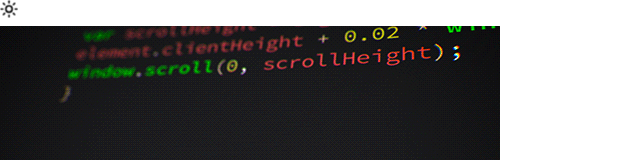
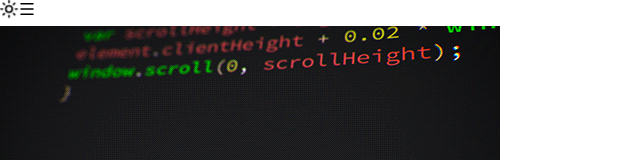
Before and after one commit to kimalfredmolina/KimAlfred-Portfolio, a React (Vite) app: page / in a window 1280 px wide. Shown: the top 160 px of the page, without its empty margins (0-640 px from the left). Built offline with nearby package versions, Linux system fonts and the light colour scheme.

Commit message:
Added new button for Option of pages

```diff
--- a/src/components/AboutPage.jsx
+++ b/src/components/AboutPage.jsx
@@ -32,7 +32,7 @@ const AboutPage = ({ isDark }) => {
 
   return (
     <div
-      className={`transition-colors duration-500 ${
+      id="about" className={`transition-colors duration-500 ${
         isDark ? 'bg-[#1e293b]' : 'bg-gray-50'
       }`}
     >
--- a/src/components/ProfilePage.jsx
+++ b/src/components/ProfilePage.jsx
@@ -4,10 +4,12 @@ import { Github, Linkedin, Mail, Moon, Sun, Download } from 'lucide-react';
 import Profile from '../assets/kim2.jpg'
 import BannerGif from '../assets/code.gif'
 import cv from '../assets/Kim Alfred Molina - Resume.pdf';
+import BurgerMenu from '../constants/BurgerMenu'
 
 export default function ProfileCard({ isDark, setIsDark }) {
 
   const [copied, setCopied] = useState(false);
+  const [menuOpen, setMenuOpen] = useState(false);
   const email = "kimalfredmolina1224@gmail.com";
 
   const handleCopyEmail = async () => {
@@ -15,6 +17,15 @@ export default function ProfileCard({ isDark, setIsDark }) {
     setCopied(true);
 
     setTimeout(() => setCopied(false), 2000);
+  };
+
+  // Function to scroll to specific section
+  const scrollToSection = (sectionId) => {
+    const element = document.getElementById(sectionId);
+    if (element) {
+      element.scrollIntoView({ behavior: 'smooth', block: 'start' });
+      setMenuOpen(false);
+    }
   };
 
   const containerVariants = {
@@ -41,24 +52,17 @@ export default function ProfileCard({ isDark, setIsDark }) {
     <div className={`transition-colors duration-500 ${
       isDark ? 'bg-[#1e293b]' : 'bg-gray-50'
     }`}>
-      {/* Toggle Button - Fixed Position */}
-      <motion.button
-        initial={{ opacity: 0 }}
-        animate={{ opacity: 1 }}
-        transition={{ delay: 1 }}
-        whileHover={{ scale: 1.05 }}
-        whileTap={{ scale: 0.95 }}
-        onClick={() => setIsDark(!isDark)}
-        className={`fixed top-6 right-6 p-2.5 rounded-full transition-all duration-300 z-50 ${
-          isDark
-            ? 'bg-[#475569] text-yellow-400 hover:bg-[#64748b]'
-            : 'bg-gray-200 text-gray-700 hover:bg-gray-300'
-        }`}
-      >
-        {isDark ? <Sun size={18} /> : <Moon size={18} />}
-      </motion.button>
+
+      <BurgerMenu
+        isDark={isDark}
+        setIsDark={setIsDark}
+        menuOpen={menuOpen}
+        setMenuOpen={setMenuOpen}
+        scrollToSection={scrollToSection}
+      />
 
       <motion.div
+        id="profile"
         variants={containerVariants}
         initial="hidden"
         animate="visible"
--- a/src/components/SkillsPage.jsx
+++ b/src/components/SkillsPage.jsx
@@ -72,7 +72,7 @@ const SkillsPage = ({ isDark }) => {
 
   return (
     <div
-      className={`transition-colors duration-500 min-h-screen ${
+      id="skills" className={`transition-colors duration-500 min-h-screen ${
         isDark ? 'bg-[#1e293b]' : 'bg-gray-50'
       }`}
     >
--- /dev/null
+++ b/src/constants/BurgerMenu.jsx
@@ -0,0 +1,127 @@
+import { motion, AnimatePresence } from 'framer-motion'
+import { Home, Award, Menu, X, User, Moon, Sun } from 'lucide-react'
+
+export default function BurgerMenu({
+  isDark,
+  setIsDark,
+  menuOpen,
+  setMenuOpen,
+  scrollToSection
+}) {
+
+  /* Container animation */
+  const menuContainer = {
+    hidden: {
+      opacity: 0,
+      y: -10
+    },
+    visible: {
+      opacity: 1,
+      y: 0,
+      transition: {
+        type: 'spring',
+        stiffness: 120,
+        damping: 14,
+        staggerChildren: 0.08
+      }
+    },
+    exit: {
+      opacity: 0,
+      y: -10,
+      transition: { duration: 0.2 }
+    }
+  }
+
+  /* Button animation */
+  const menuItem = {
+    hidden: {
+      opacity: 0,
+      y: -8,
+      scale: 0.9
+    },
+    visible: {
+      opacity: 1,
+      y: 0,
+      scale: 1,
+      transition: {
+        type: 'spring',
+        stiffness: 300,
+        damping: 18
+      }
+    },
+    exit: {
+      opacity: 0,
+      y: -8,
+      scale: 0.9,
+      transition: { duration: 0.15 }
+    }
+  }
+
+  const menuItems = [
+    { icon: Home, section: 'profile' },
+    { icon: User, section: 'about' },
+    { icon: Award, section: 'skills' }
+  ]
+
+  return (
+    <>
+      {/* Theme Toggle */}
+      <motion.button
+        whileHover={{ scale: 1.08 }}
+        whileTap={{ scale: 0.95 }}
+        onClick={() => setIsDark(!isDark)}
+        className={`fixed top-6 right-6 z-50 w-12 h-12 rounded-full flex items-center justify-center transition-all ${
+          isDark
+            ? 'bg-[#475569] text-yellow-400 hover:bg-[#64748b]'
+            : 'bg-gray-200 text-gray-700 hover:bg-gray-300'
+        }`}
+      >
+        {isDark ? <Sun size={18} /> : <Moon size={18} />}
+      </motion.button>
+
+      {/* Burger Button */}
+      <motion.button
+        whileHover={{ scale: 1.08 }}
+        whileTap={{ scale: 0.95 }}
+        onClick={() => setMenuOpen(!menuOpen)}
+        className={`fixed top-20 right-6 z-50 w-12 h-12 rounded-full flex items-center justify-center transition-all ${
+          isDark
+            ? 'bg-[#475569] text-white hover:bg-[#64748b]'
+            : 'bg-gray-200 text-gray-700 hover:bg-gray-300'
+        }`}
+      >
+        {menuOpen ? <X size={18} /> : <Menu size={18} />}
+      </motion.button>
+
+      {/* Smooth Vertical Menu */}
+      <AnimatePresence>
+        {menuOpen && (
+          <motion.div
+            variants={menuContainer}
+            initial="hidden"
+            animate="visible"
+            exit="exit"
+            className="fixed top-[136px] right-6 z-40 flex flex-col items-center gap-3"
+          >
+            {menuItems.map(({ icon: Icon, section }) => (
+              <motion.button
+                key={section}
+                variants={menuItem}
+                whileHover={{ scale: 1.12 }}
+                whileTap={{ scale: 0.95 }}
+                onClick={() => scrollToSection(section)}
+                className={`w-12 h-12 rounded-full flex items-center justify-center transition-colors ${
+                  isDark
+                    ? 'bg-[#475569] text-white hover:bg-[#64748b]'
+                    : 'bg-gray-200 text-gray-800 hover:bg-gray-300'
+                }`}
+              >
+                <Icon size={20} />
+              </motion.button>
+            ))}
+          </motion.div>
+        )}
+      </AnimatePresence>
+    </>
+  )
+}
```
Also changed, not shown: src/components/ProjectsPage.jsx (added, +11 -0 lines).
